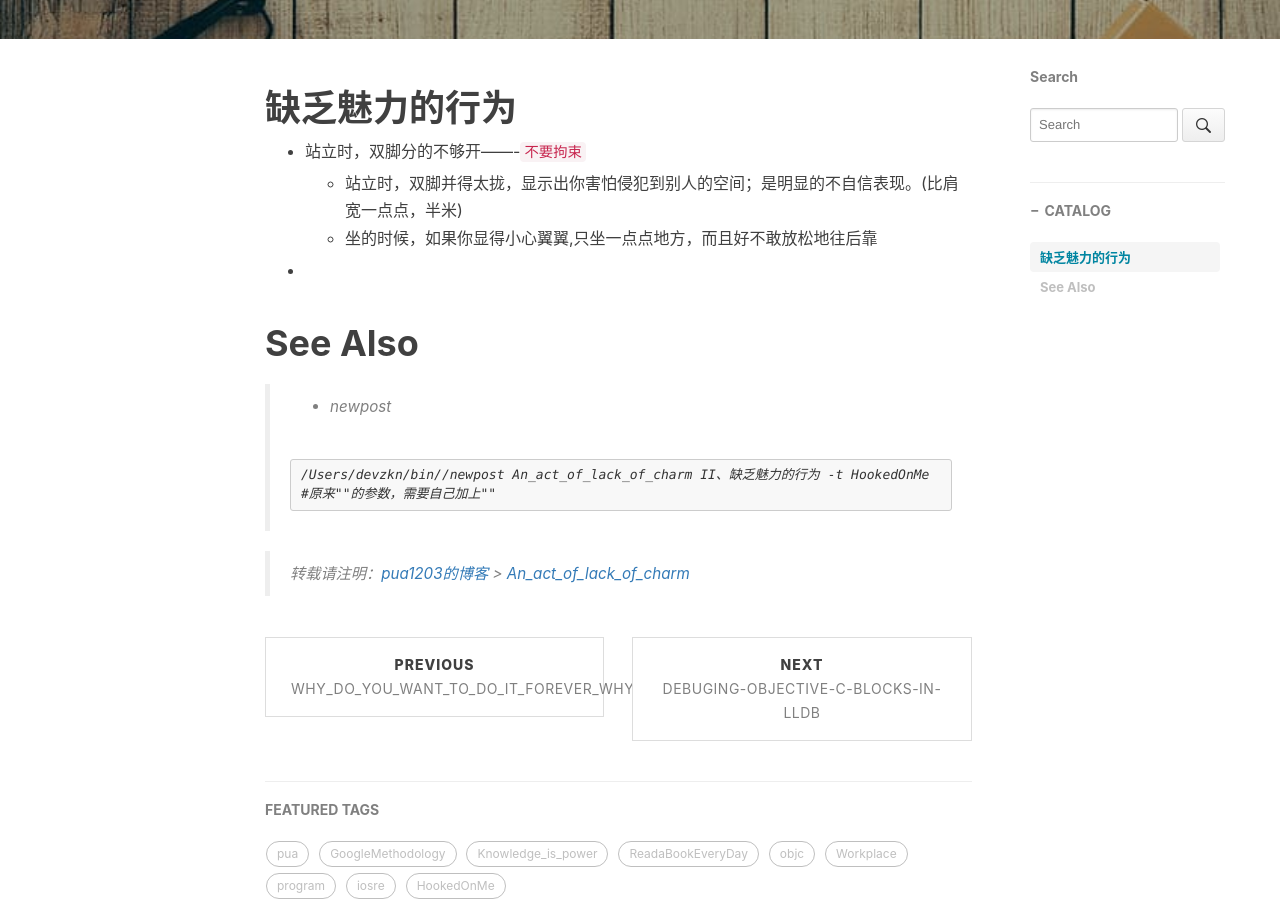
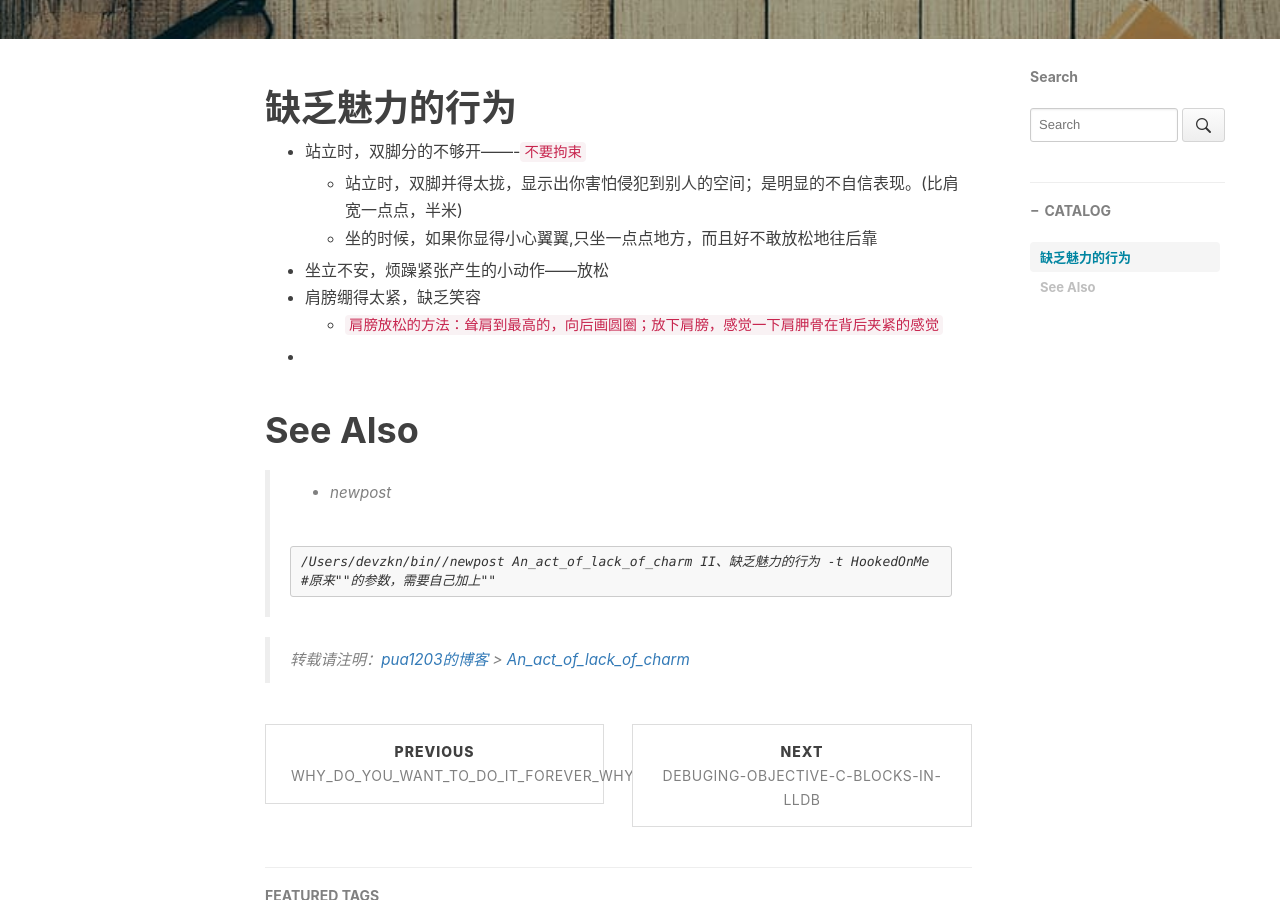
Before and after one commit to pua1203/pua1203.github.io, a Jekyll site: the page built from _posts/HookedOnMe/2018-10-18-An_act_of_lack_of_charm.md, in a window 1280 px wide and 900 px high, scrolled down 484 px. Built offline with Jekyll 4.4.1, drawn with Linux system fonts in a browser that asks for light colours; nearby versions of some CDN libraries; comment, search, counter and statistics services are not loaded.

Commit message:
肩膀放松的方法：耸肩到最高的，向后画圆圈；放下肩膀，感觉一下肩胛骨在背后夹紧的感觉

```diff
--- a/_posts/HookedOnMe/2018-10-18-An_act_of_lack_of_charm.md
+++ b/_posts/HookedOnMe/2018-10-18-An_act_of_lack_of_charm.md
@@ -21,8 +21,12 @@ subtitle: II、缺乏魅力的行为
 
   * 站立时，双脚并得太拢，显示出你害怕侵犯到别人的空间；是明显的不自信表现。(比肩宽一点点，半米)
   * 坐的时候，如果你显得小心翼翼,只坐一点点地方，而且好不敢放松地往后靠
+* 坐立不安，烦躁紧张产生的小动作------放松
+* 肩膀绷得太紧，缺乏笑容
+  * `肩膀放松的方法：耸肩到最高的，向后画圆圈；放下肩膀，感觉一下肩胛骨在背后夹紧的感觉`
+*
 
-*
+
 
 
 
```
